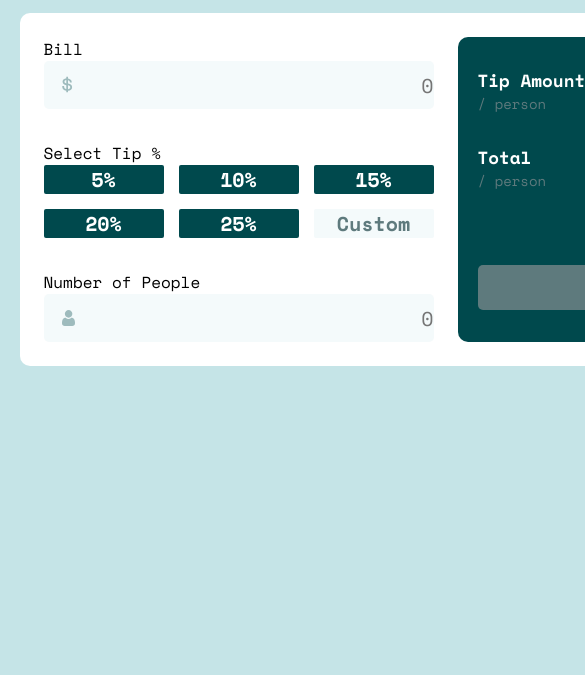
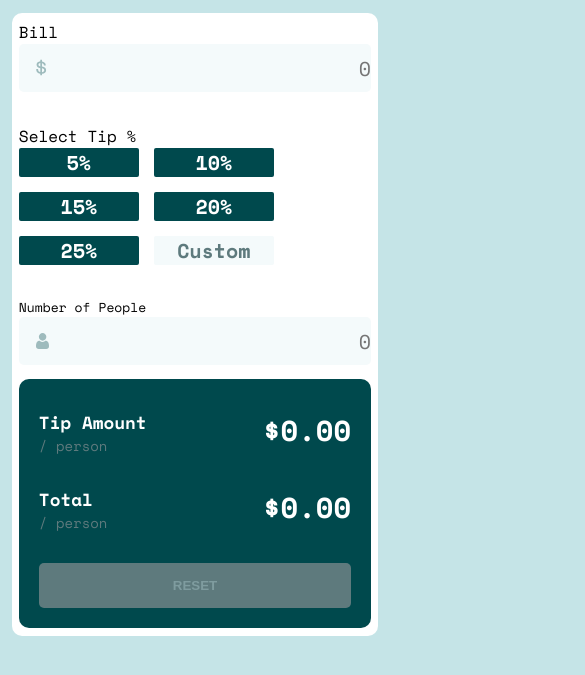
Before and after one commit to akin-holo/frontendmentor-junior-challenge-4, a plain HTML site: page index.html in a window 390 px wide. Shown: the part 77-752 px from the top of the page, 585 px wide, since content can reach past the window. Drawn offline with nearby package versions, Linux system fonts and the light colour scheme.

Commit message:
Update style.css
Added breakpoints to the layout

```diff
--- a/style.css
+++ b/style.css
@@ -186,3 +186,39 @@ h2 {
    color: var(--secondary-green);
    background-color: var(--primary-green);
 }
+
+
+/* Breakpoints */
+@media screen and (max-width: 900px) {
+   /* body {
+      width: 100vw;
+   } */
+   main {
+      margin: 5% 1%;
+   }
+   .main-container {
+      flex-direction: column;
+      width: 96%;
+      /* margin: 4% 0; */
+   }
+
+   .inputs-container,
+   .outputs-container {
+      /* display: block; */
+      width: 96%;
+      margin: 2%;
+   }
+
+   .number-of-people,
+   .error-message {
+      font-size: 13px;
+   }
+
+   .percent-btn-wrapper {
+      grid-template-columns: repeat(2, 120px);
+   }
+
+   .reset {
+      margin: auto auto 20px auto;
+   }
+}
```
